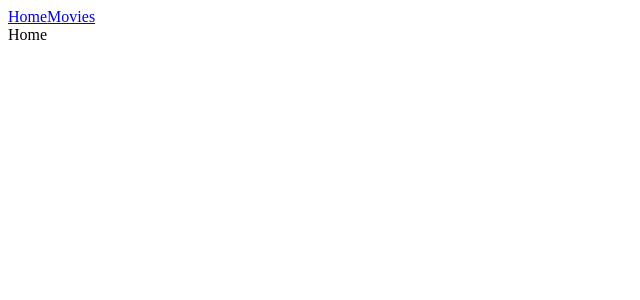
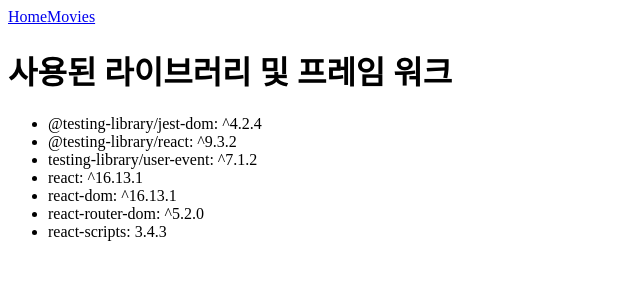
Before and after one commit to sejoonkim/movie_introduction, a React (Create React App) app: page / in a window 1280 px wide. Shown: the top 300 px of the page, without its empty margins (0-640 px from the left). Built offline with nearby package versions, Linux system fonts and the light colour scheme.

Commit message:
feat: Add contents in home component

```diff
--- a/src/pages/Home.js
+++ b/src/pages/Home.js
@@ -1,7 +1,20 @@
 import React from "react";
 
 function Home() {
-  return <div>Home</div>;
+  return (
+    <div>
+      <h1>사용된 라이브러리 및 프레임 워크</h1>
+      <ul>
+        <li>@testing-library/jest-dom: ^4.2.4</li>
+        <li>@testing-library/react: ^9.3.2</li>
+        <li>testing-library/user-event: ^7.1.2</li>
+        <li>react: ^16.13.1</li>
+        <li>react-dom: ^16.13.1</li>
+        <li>react-router-dom: ^5.2.0</li>
+        <li>react-scripts: 3.4.3</li>
+      </ul>
+    </div>
+  );
 }
 
 export default Home;
```
